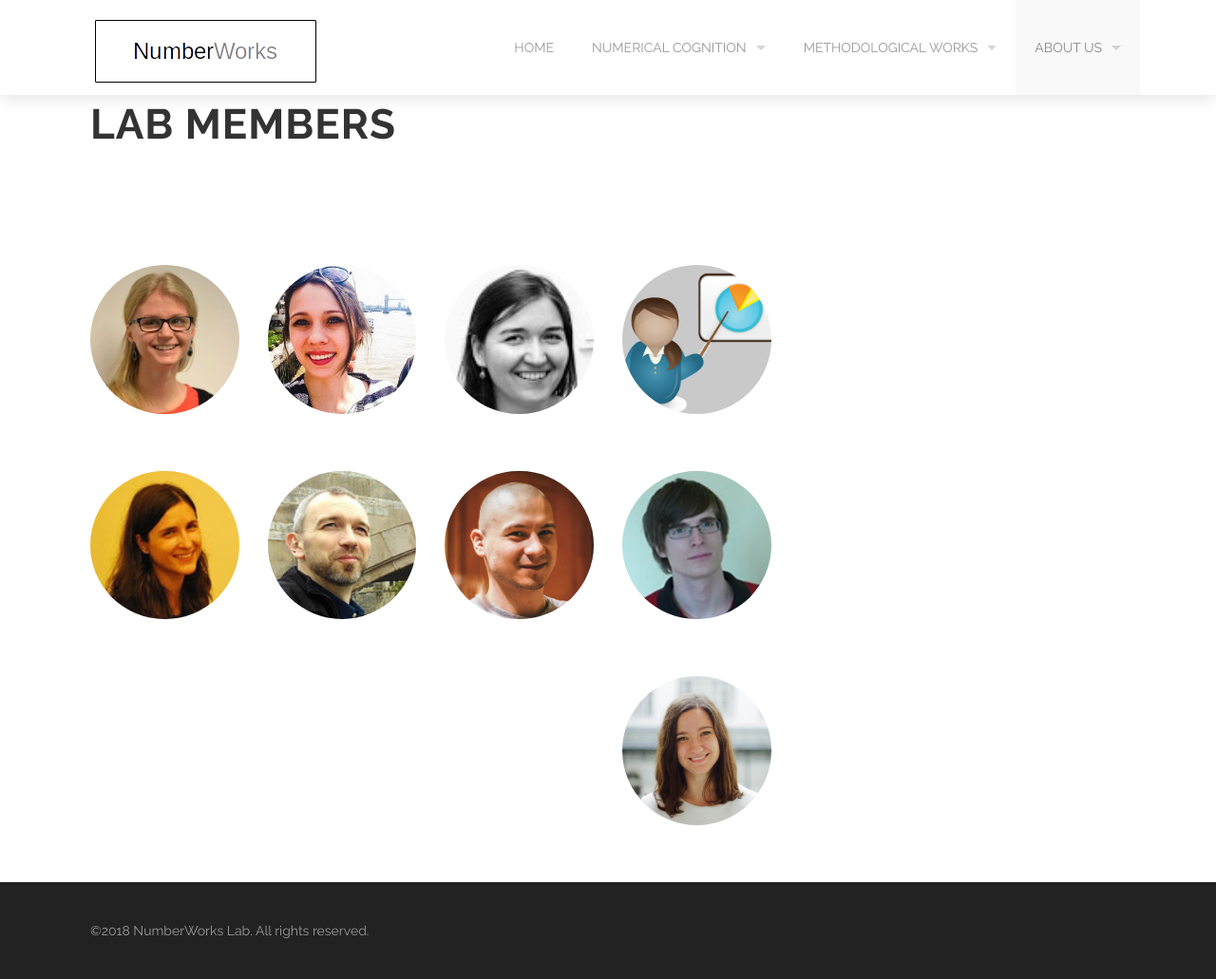
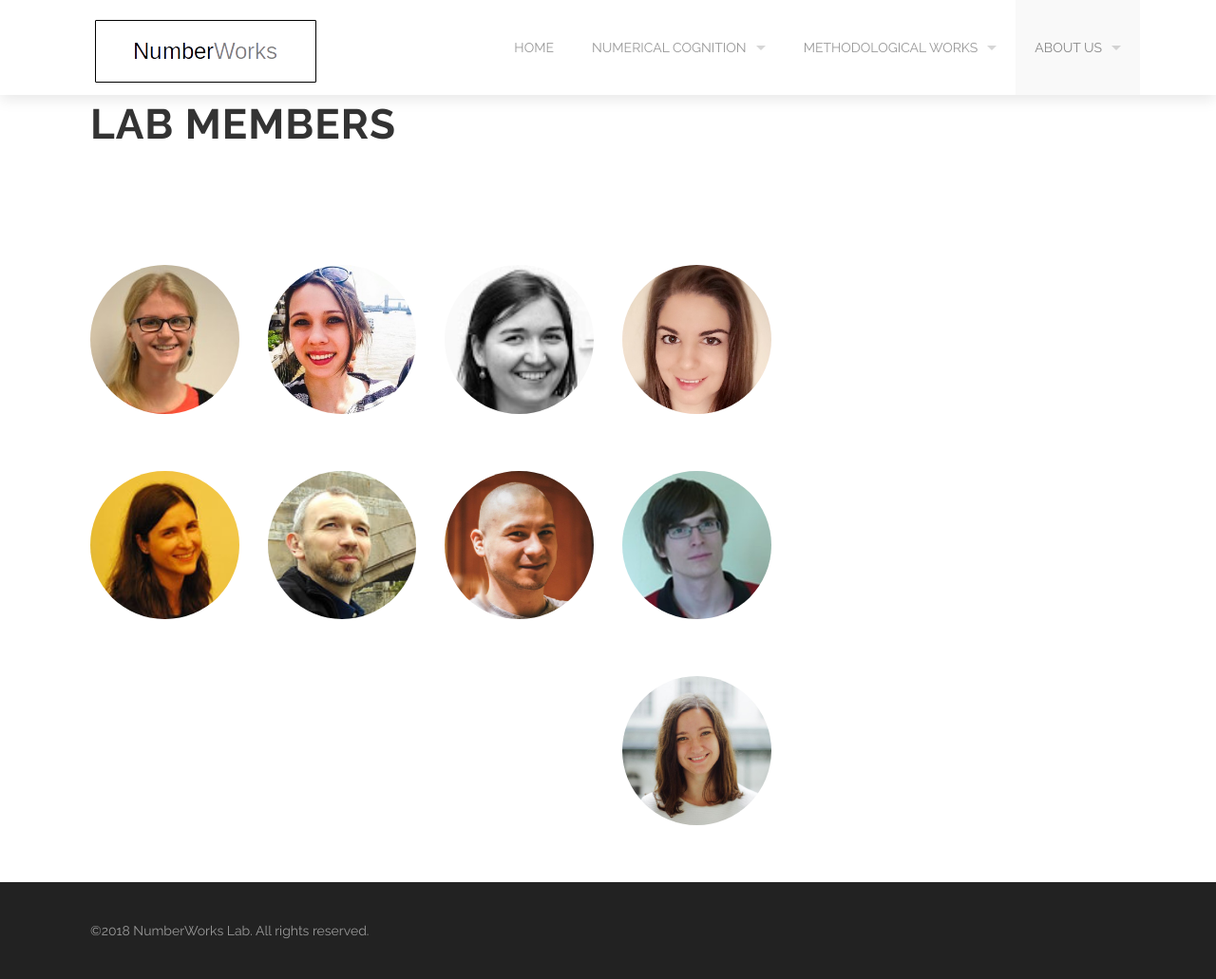
Before and after one commit to theNumberWorks/numberworks_website, a Jekyll site: the page built from members.md, in a window 1280 px wide. Shown: the whole page at 95% size. Built offline with Jekyll 4.4.1, drawn with Linux system fonts in a browser that asks for light colours.

Commit message:
add member

```diff
--- a/_data/members.yml
+++ b/_data/members.yml
@@ -13,7 +13,7 @@
   position: PhD student (BME)
   socials:
   desc:
-- avatar: images/members/female.png
+- avatar: images/members/OrsolyaKisSz.jpg
   name: Orsolya Kis
   position:
   socials:
```
Also changed, not shown: images/members/OrsolyaKisSz.jpg (added), images/members/original/OrsolyaKisSz.jpg (added).
